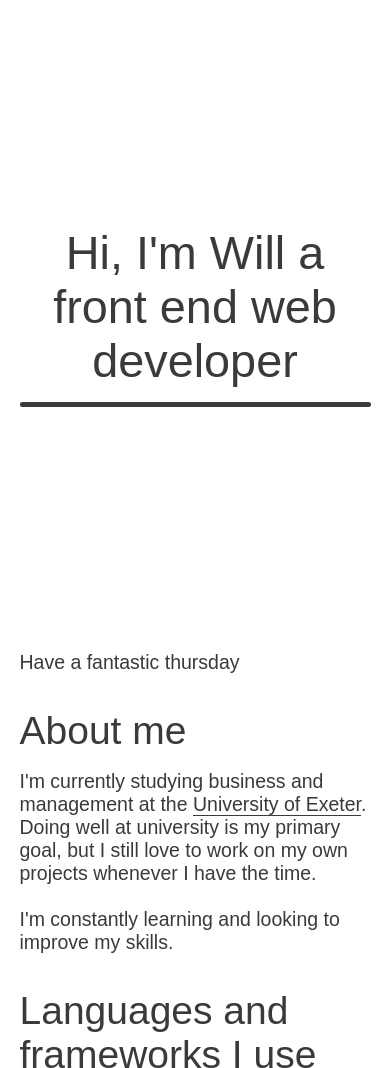
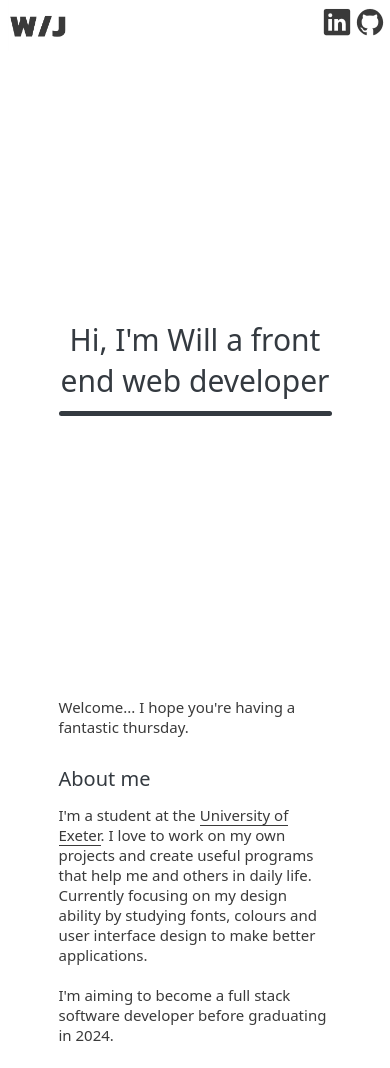
Before and after one commit to Wj9488/Portfolio-2-Master, a plain HTML site: page index.html in a window 390 px wide. Shown: the top 1068 px of the page. Drawn offline with nearby package versions, Linux system fonts and the light colour scheme; a web font is replaced by a local one.

Commit message:
looking better

```diff
--- a/index.html
+++ b/index.html
@@ -21,6 +21,14 @@
 </head>
 <body>
 
+    <nav class="nav__container">
+            <img class="nav__logo" src="./assets/myLogo.png" alt="W/J">
+        <ul class="nav__links_container">
+            <a class="social__link" href="https://www.linkedin.com/in/william-jones-450715251/" target="_blank"><ion-icon name="logo-linkedin"></ion-icon></a>
+            <a class="social__link" href="https://github.com/Wj9488" target="_blank"><ion-icon name="logo-github"></ion-icon></a>
+        </ul>
+    </nav>
+
     <div class="welcome__container">
         <div class="hero__container">
             <h1 class="hero__heading">Hi, I'm Will a front end web developer</h1>
@@ -30,19 +38,21 @@
 
     <div class="content__container">
         <div class="scalable__container" id="top">
-            <p class="scalable__descriptor">Have a
-                <span class="wordData" data-wait="1600" data-words='["phenomenal","great" , "fantastic", "remarkable", "splendid", "relaxing", "productive", "terrific", "tremendous"]'>
-                </span><span id="welcomeDay"></span></p>
+            <!-- <p class="scalable__descriptor">Welcome... make sure to have a</p> -->
+            <p class="scalable__descriptor"> Welcome... I hope you're having a <br>
+                <span class="wordData" data-wait="1600" data-words='["phenomenal" ,"great" , "fantastic", "remarkable", "splendid", "relaxing", "productive", "terrific", "tremendous"]'>
+                </span><span id="welcomeDay"></span>.</p>
         </div>
         <div class="scalable__container">
             <h2 class="scalable__header" id="header1">About me</h2>
             <p class="scalable__descriptor">
-                I'm currently studying business and management at the <span class="scalable__link"><a href="https://www.exeter.ac.uk/" target="_blank">University of Exeter</a></span>.
-                Doing well at university is my primary goal, but I still love to work on my own projects
-                whenever I have the time.
+                I'm a student at the <span class="scalable__link"><a href="https://www.exeter.ac.uk/" target="_blank">University of Exeter</a></span>.
+                I love to work on my own projects and create useful programs that help me and others in daily life.
+                Currently focusing on my design ability by studying fonts, colours and user interface design to make better
+                applications.
                 <br>
                 <br>
-                I'm constantly learning and looking to improve my skills.
+                I'm aiming to become a full stack software developer before graduating in 2024.
             </p>
         </div>
         <div class="scalable__container">
@@ -73,15 +83,11 @@
                 - <span class="scalable__link"><a href="https://management-accounting.netlify.app/" target="_blank">Accounting equations</a></span>
             </p>
         </div>
-        <div class="scalable__container">
+        <div class="scalable__container" id="bottom">
             <h2 class="scalable__header" id="header1">Contact me</h2>
                <input id="emailData" type="text" value="wtjones10@gmail.com" readonly>
                <button class="email__copy" id="bottomDescript">Copy Email</button>
            </div>
-        <div class="scalable__container" id="bottom">
-            <a class="social__link" href="https://www.linkedin.com/in/william-jones-450715251/" target="_blank"><ion-icon name="logo-linkedin"></ion-icon></a>
-               <a class="social__link" href="https://github.com/Wj9488" target="_blank"><ion-icon name="logo-github"></ion-icon></a>
-        </div>
     </div>
 
 <script type="module" src="https://unpkg.com/ionicons@5.5.2/dist/ionicons/ionicons.esm.js"></script>
--- a/javascript/loader.js
+++ b/javascript/loader.js
@@ -6,19 +6,24 @@ function preloader() {
     setInterval(() => {
         body.style.overflow = "visible";
     }, 0);
+    gsap.from(".nav__container", {
+        opacity: 0,
+        duration: 0.5,
+    })
     gsap.from(".hero__heading", {
         opacity: 0,
+        delay: 0.5,
         duration: 0.5,
         y: -10,
     })
     gsap.to(".hero__divider", {
-        delay: .6,
+        delay: 1,
         duration: 1,
         width: "100%",
     })
     gsap.from(".content__container", {
         duration: 1,
-        delay: 1,
+        delay: 1.5,
         opacity: 0,
     })
 }
--- a/styles/_vars.scss
+++ b/styles/_vars.scss
@@ -2,7 +2,7 @@
 
 $normalTextColor: #3a3a3a;
 $contrastTextColor: #fff;
-$workTextColor: black;
+$workTextColor: #343a40;
 $contactTextColor: black;
 $aboutTextColor: black;
 $resumeTextColor: black;
@@ -11,12 +11,12 @@ $resumeTextColor: black;
 // FONT SETTINGS
 
 $desktop_header_fontSize: 60px;
-$desktop_section_header_fontSize: 40px;
-$desktop_descriptor_fontSize: 25px;
+$desktop_section_header_fontSize: 30px;
+$desktop_descriptor_fontSize: 20px;
 
-$mobile_header_fontSize: 12vw;
-$mobile_section_header_fontSize: 10vw;
-$mobile_descriptor_fontSize: 6vw;
+$mobile_header_fontSize: 30px;
+$mobile_section_header_fontSize: 20px;
+$mobile_descriptor_fontSize: 15px;
 
 // GLOBAL MIXINS
 
--- a/styles/styles.scss
+++ b/styles/styles.scss
@@ -9,9 +9,10 @@
 }
 
 body{
-    font-family: "Montserrat", sans-serif;
+    font-family: system-ui, -apple-system, BlinkMacSystemFont, 'Segoe UI', Roboto, Oxygen, Ubuntu, Cantarell, 'Open Sans', 'Helvetica Neue', sans-serif;
     overflow-x: hidden;
     scroll-behavior: smooth;
+    background-color: white;
 }
 
 a{
@@ -26,6 +27,33 @@ input{
     margin-top: 5%;
 }
 
+.nav__container {
+    position: sticky;
+    top: 0;
+    padding-left: 5%;
+    padding-right: 5%;
+    min-height: 8vh;
+    display: flex;
+    justify-content: space-between;
+    align-items: center;
+    .nav__logo {
+        height: 8vh;
+    }
+    .nav__links_container {
+        display: flex;
+        justify-content: space-around;
+        align-items: center;
+        .social__link {
+            color: $normalTextColor;
+            font-size: 30px;
+            margin-right: 5%;
+            &:hover{
+                cursor: pointer;
+                color: rgba(58, 58, 58, 0.9);
+            }
+        }
+    }
+}
 
 
 .welcome__container{
@@ -39,11 +67,11 @@ input{
         align-items: center;
         .hero__heading {
             text-align: center;
-            @include headerComponent($normalTextColor, $desktop_header_fontSize);
+            @include headerComponent($workTextColor, $desktop_header_fontSize);
             font-weight: 500;
         }
         .hero__divider {
-            background-color: $normalTextColor;
+            background-color: $workTextColor;
             height: 0.5vh;
             width: 0.1%;
             border-radius: 20px;
@@ -67,7 +95,7 @@ input{
         text-align: left;
         margin-top: 3%;
         .scalable__header {
-            @include headerComponent($normalTextColor, $desktop_section_header_fontSize);
+            @include headerComponent($workTextColor, $desktop_section_header_fontSize);
             font-weight: 500;
         }
         .scalable__descriptor {
@@ -84,15 +112,6 @@ input{
         }
         .highlighted__text {
             font-weight: 500;
-        }
-        .social__link {
-            color: $normalTextColor;
-            font-size: 40px;
-            margin-right: 5%;
-            &:hover{
-                cursor: pointer;
-                color: rgba(58, 58, 58, 0.9);
-            }
         }
         .email__copy{
             @include descriptorComponent($normalTextColor, $desktop_descriptor_fontSize);
@@ -117,8 +136,36 @@ input{
 
 @media screen and (max-width: 1000px)  {
 
+    .nav__container {
+        position: sticky;
+        top: 0;
+        padding-left: 2%;
+        padding-right: 2%;
+        min-height: 6vh;
+        display: flex;
+        justify-content: space-between;
+        align-items: center;
+        .nav__logo {
+            height: 6vh;
+        }
+        .nav__links_container {
+            display: flex;
+            justify-content: space-around;
+            align-items: center;
+            .social__link {
+                color: $normalTextColor;
+                font-size: 30px;
+                margin-right: 5%;
+                &:hover{
+                    cursor: pointer;
+                    color: rgba(58, 58, 58, 0.9);
+                }
+            }
+        }
+    }
+
     .welcome__container{
-        @include quickMargin(90%);
+        @include quickMargin(70%);
         .hero__container{
 
             height: 75vh;
@@ -128,11 +175,11 @@ input{
             align-items: center;
             .hero__heading {
                 text-align: center;
-                @include headerComponent($normalTextColor, 12vw);
+                @include headerComponent($workTextColor, $mobile_header_fontSize);
                 font-weight: 500;
             }
             .hero__divider {
-                background-color: $normalTextColor;
+                background-color: $workTextColor;
                 height: 0.5vh;
                 width: 0.1%;
                 border-radius: 20px;
@@ -142,7 +189,7 @@ input{
     }
 
     .content__container{
-        @include quickMargin(90%);
+        @include quickMargin(70%);
         #top {
             margin-top: 0%;
         }
@@ -155,11 +202,11 @@ input{
             // height: 100vh;
             // scroll-snap-type: start;
             .scalable__header {
-                @include headerComponent($normalTextColor, 10vw);
+                @include headerComponent($workTextColor, $mobile_section_header_fontSize);
                 font-weight: 500;
             }
             .scalable__descriptor {
-                @include descriptorComponent($normalTextColor, 5vw);
+                @include descriptorComponent($normalTextColor, $mobile_descriptor_fontSize);
                 font-weight: normal;
                 margin-top: 5%;
             }
@@ -195,7 +242,8 @@ input{
             }
             .email__copy{
             text-align: left;
-                @include descriptorComponent($normalTextColor, 5vw);
+                @include descriptorComponent($normalTextColor, $mobile_descriptor_fontSize);
+                margin-top: 3%;
                 padding: 1%;
                 background: transparent;
                 border: none;
@@ -208,7 +256,7 @@ input{
             }
             #emailData{
             text-align: left;
-                @include descriptorComponent($normalTextColor, 5vw);
+                @include descriptorComponent($normalTextColor, $mobile_descriptor_fontSize);
                 border: none;
                 background-color: transparent;
 
```
Also changed, not shown: styles/styles.css, 1 other file.
